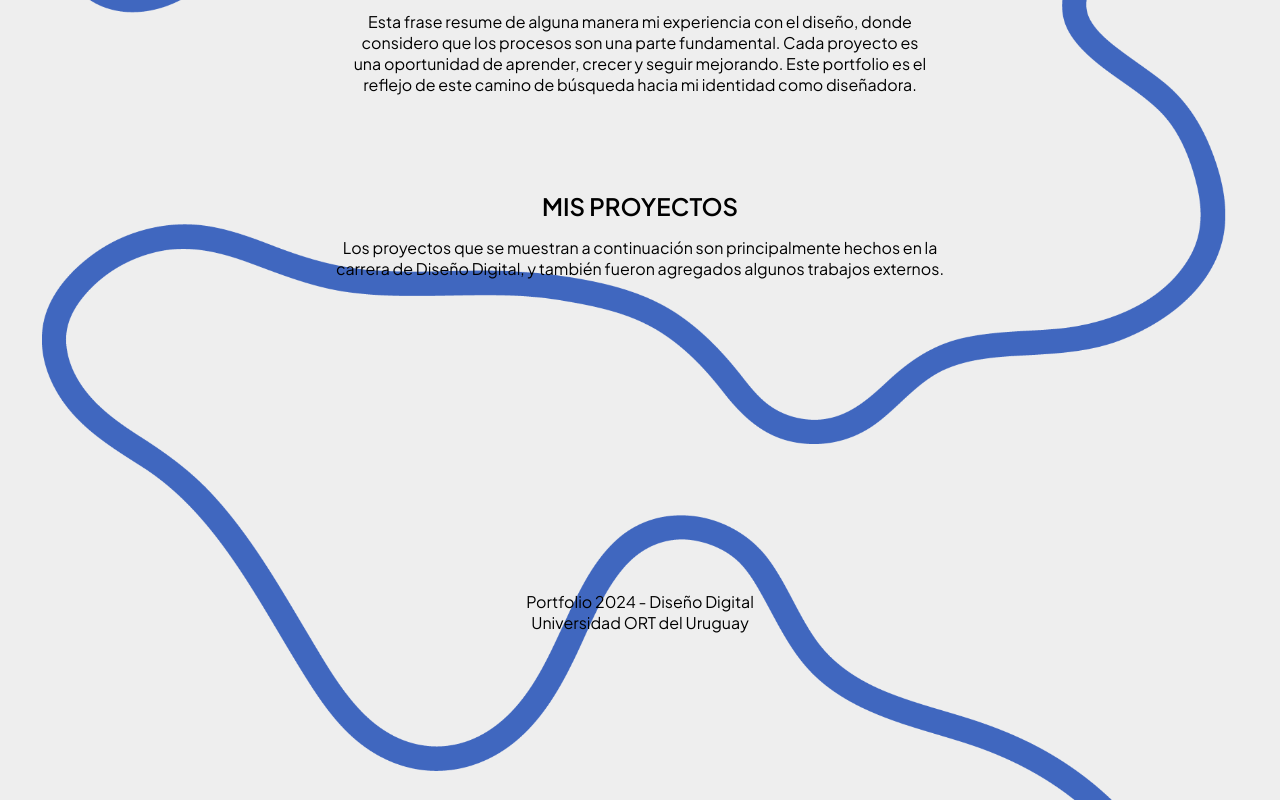
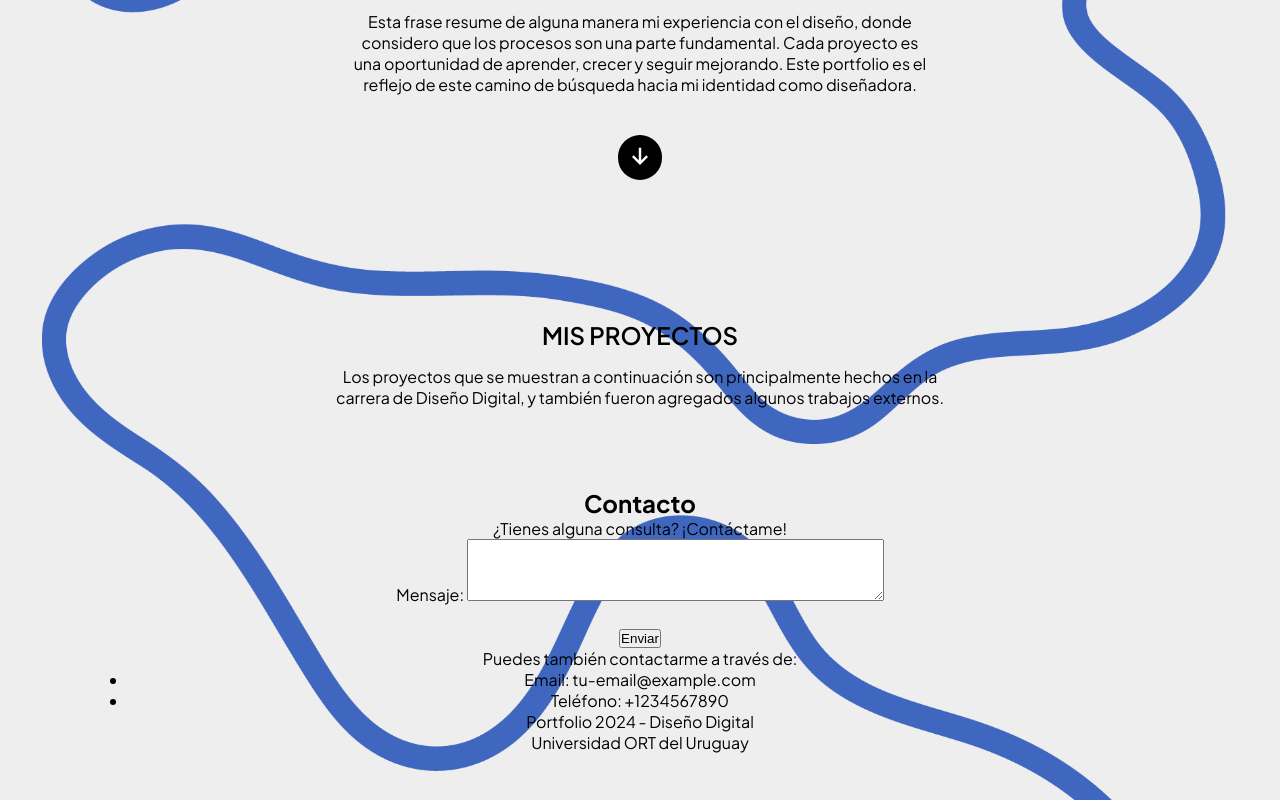
Before and after one commit to clara-cazeres/portfolio, a plain HTML site: page index.html in a window 1280 px wide. Shown: the part 480-1280 px from the top of the page. Drawn offline with nearby package versions, Linux system fonts and the light colour scheme; no server answers; a web font is replaced by a local one.

Commit message:
actualizaciones

```diff
--- a/estilos.css
+++ b/estilos.css
@@ -49,7 +49,8 @@ body {
 /* Seccion inicio */
 
 #s-inicio {
-  padding: 3em 0 6em 0;
+  padding: 3em 0 0 0;
+  height: 90vh;
 }
 
 #s-inicio img {
@@ -61,6 +62,7 @@ body {
   font-weight: 500;
   font-size: 10em;
 }
+
 #s-inicio h2 {
   font-size: 1.5em;
   font-weight: 500;
@@ -78,6 +80,32 @@ body {
   padding: 0 14em;
 }
 
+/* icono flecha animado */
+
+#icon-flecha {
+  margin-top: 3em;
+}
+.arrow-down {
+  color: white;
+  background-color: black;
+  border-radius: 50%;
+  padding: 0.2em;
+  font-size: 2em;
+  cursor: pointer;
+  transition: transform 0.3s ease-in-out;
+  animation: bounce 2s infinite;
+}
+
+@keyframes bounce {
+  0%,
+  100% {
+    transform: translateY(0);
+  }
+  50% {
+    transform: translateY(-8px);
+  }
+}
+
 /* Seccion proyectos */
 
 h2 {
@@ -88,11 +116,6 @@ h2 {
 #s-proyectos p {
   margin: 1em 8em 5em 8em;
 }
-
-#div-texto {
-  height: 50vh;
-}
-
 #s-proyectos .container {
   width: 70%;
 }
@@ -114,7 +137,7 @@ h3 {
 #container-proyectos {
   display: grid;
   grid-template-columns: repeat(3, 1fr);
-  grid-gap: 2em;
+  grid-gap: 3em;
 }
 
 article {
--- a/index.html
+++ b/index.html
@@ -37,12 +37,17 @@
             Este portfolio es el reflejo de este camino de búsqueda hacia mi
             identidad como diseñadora.
           </p>
+          <div id="icon-flecha">
+            <span class="material-symbols-outlined arrow-down">
+              arrow_downward_alt
+            </span>
+          </div>
         </div>
       </section>
 
       <section id="s-proyectos">
         <div class="container">
-          <div id="div-texto">
+          <div>
             <h2>Mis proyectos</h2>
             <p>
               Los proyectos que se muestran a continuación son principalmente
@@ -55,11 +60,23 @@
         </div>
       </section>
 
-      <!-- <section id="s-contacto">
+      <section id="s-contacto">
         <div class="container">
-          <h2>Contacto</h2>
+          <h1>Contacto</h1>
+          <p>¿Tienes alguna consulta? ¡Contáctame!</p>
+          <form action="/submit-your-form-handler" method="POST">
+            <label for="message">Mensaje:</label>
+            <textarea id="message" name="message" rows="4" cols="50"></textarea
+            ><br /><br />
+            <button type="submit">Enviar</button>
+          </form>
+          <p>Puedes también contactarme a través de:</p>
+          <ul>
+            <li>Email: tu-email@example.com</li>
+            <li>Teléfono: +1234567890</li>
+          </ul>
         </div>
-      </section> -->
+      </section>
     </main>
 
     <footer>
@@ -68,7 +85,6 @@
           <p>Portfolio 2024 - Diseño Digital</p>
           <p>Universidad ORT del Uruguay</p>
         </div>
-        <img src="" alt="" />
       </div>
     </footer>
     <script type="module" src="scripts/script.js"></script>
--- a/scripts/script.js
+++ b/scripts/script.js
@@ -30,56 +30,19 @@ function listarProyectos() {
 }
 
 
-/* document.addEventListener('DOMContentLoaded', function() {
-    listarProyectos();
-});
-
-function handleIntersect(entries, observer) {
-    entries.forEach(entry => {
-        if (entry.isIntersecting) {
-            // Elemento entra en la vista - Anima entrando
-            entry.target.style.opacity = 1;
-            entry.target.style.transform = 'translateY(0)';
-        } else {
-            // Elemento sale de la vista - Anima saliendo
-            entry.target.style.opacity = 0;
-            entry.target.style.transform = 'translateY(20px)';
-        }
+document.addEventListener("DOMContentLoaded", function() {
+    const flecha = document.querySelector('#icon-flecha .material-symbols-outlined');
+    flecha.addEventListener('click', function() {
+      // Detiene la animación al hacer clic
+      flecha.style.animation = 'none';
+      // Calcula la posición y realiza el scroll
+      const proyectosSection = document.querySelector('#s-proyectos');
+      if (proyectosSection) {
+        const topPos = proyectosSection.getBoundingClientRect().top + window.scrollY - 50; // Usando scrollY en lugar de pageYOffset
+        window.scrollTo({
+          top: topPos,
+          behavior: 'smooth'
+        });
+      }
     });
-}
-
-function listarProyectos() {
-    fetch('http://localhost:3000/proyectos')
-        .then(response => response.json())
-        .then(proyectos => {
-            const divProyectos = document.getElementById('container-proyectos');
-            proyectos.forEach(proyecto => {
-                const article = document.createElement('article');
-                article.className = 'project-article';
-                article.innerHTML = `
-                    <img src="img/${proyecto.miniatura}" alt="${proyecto.titulo}" class="project-image">
-                    <div class="hover-info">
-                        <h3>${proyecto.titulo}</h3>
-                        <p>${proyecto.categoria}</p>
-                    </div>
-                `;
-                divProyectos.appendChild(article);
-            });
-
-
-
-            // Configura el observer
-            const observer = new IntersectionObserver(handleIntersect, {
-                root: null,  // Default: viewport
-                rootMargin: '0px',
-                threshold: 0.1  // Ajusta según lo que necesites para la sensibilidad
-            });
-
-            // Observa cada artículo
-            document.querySelectorAll('.project-article').forEach(article => {
-                observer.observe(article);
-            });
-        })
-        .catch(error => console.error('Error:', error));
-}
- */
+  });
```
Also changed, not shown: img/p10/miniatura-p10.jpg (added), img/p11/miniatura-p11.jpg (added), img/p12/miniatura-p12.jpg (added), img/p13/miniatura-p13.jpg (added), img/p14/miniatura-p14.jpg (added), img/p15/miniatura-p15.jpg (added), img/p2/banner-p2.jpg (added), img/p4/banner-p4.jpg (added), img/p4/boceto-totem.jpg (added), img/p4/logo-totem.png (added), 4 other files.
